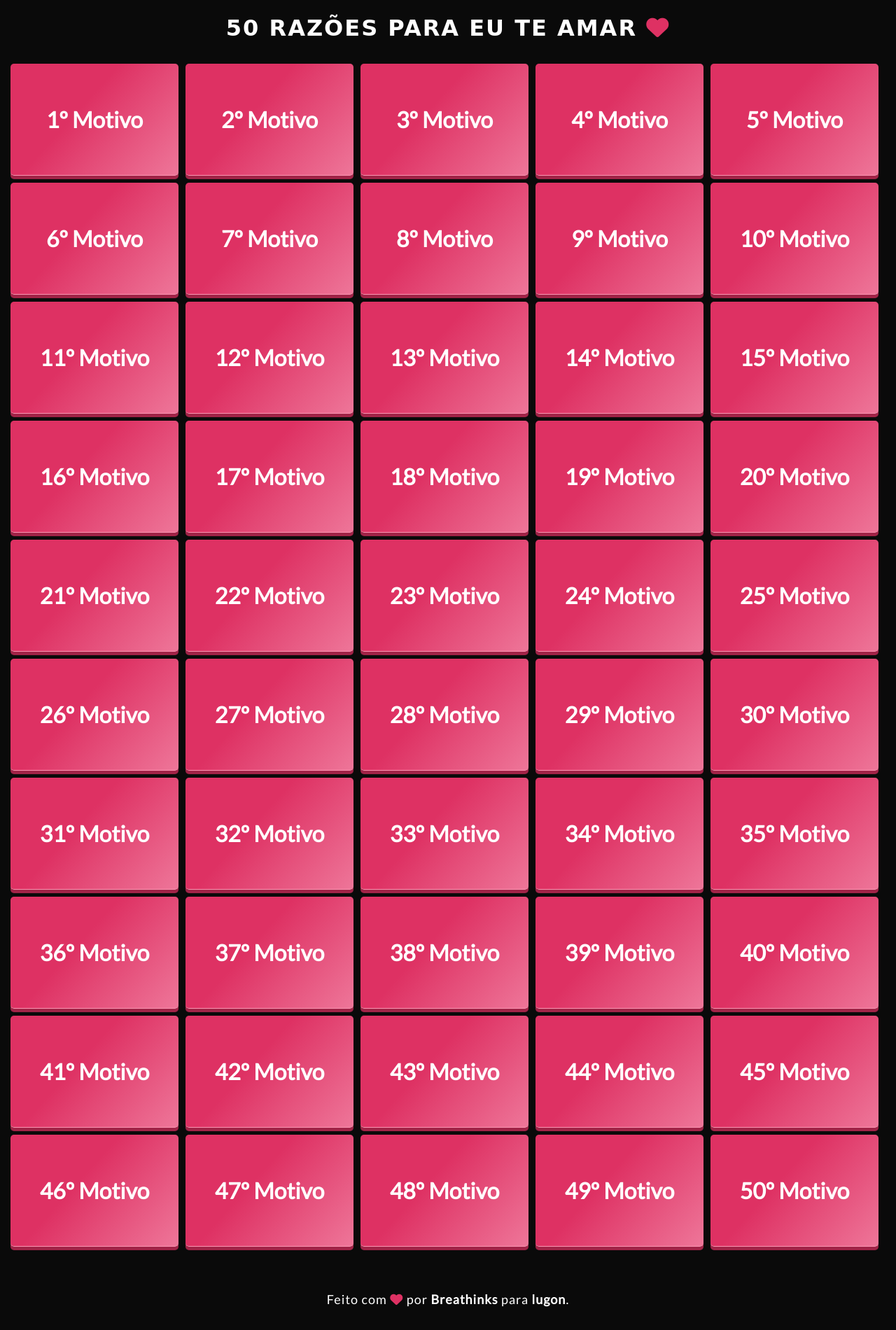
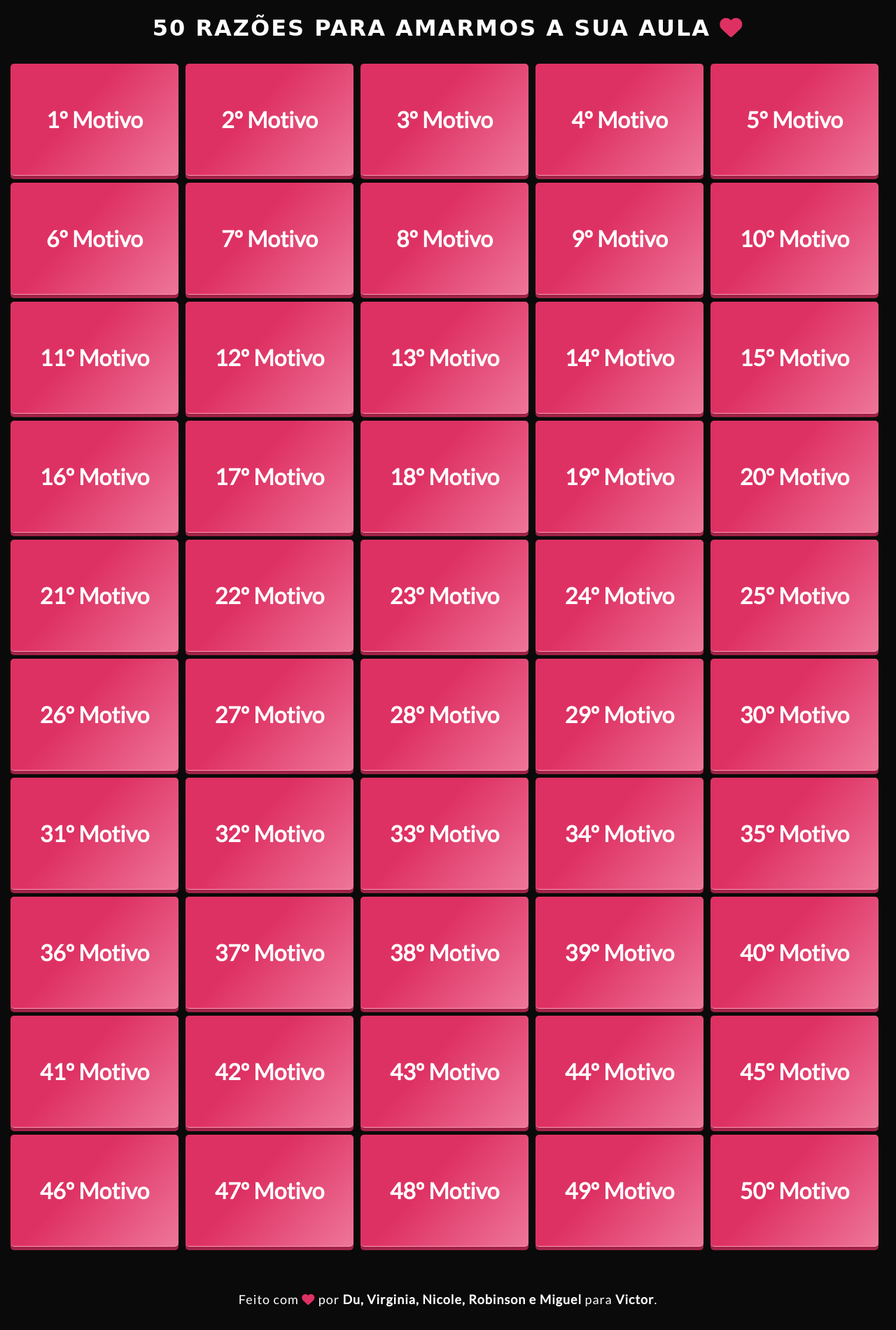
Before and after one commit to breathinks/welovevictor, a plain HTML site: page index.html in a window 1280 px wide. Shown: the whole page at 70% size. Drawn offline with Linux system fonts and the light colour scheme; a web font is replaced by a local one.

Commit message:
Update index.html

```diff
--- a/index.html
+++ b/index.html
@@ -9,11 +9,11 @@
     <link rel="stylesheet" href="assets/css/style.css">
     <link rel="stylesheet" href="https://cdnjs.cloudflare.com/ajax/libs/font-awesome/4.7.0/css/font-awesome.min.css">
 
-    <title>50 razões para eu te amar...</title>
+    <title>50 razões para amarmos a sua aula...</title>
 </head>
 <body>
     <div class="top">
-        <h1>50 RAZÕES PARA EU TE AMAR <i class="fa fa-heart"></i></h1>
+        <h1>50 RAZÕES PARA AMARMOS A SUA AULA <i class="fa fa-heart"></i></h1>
     </div>
     <div class="container">
         <div class="box" onclick="reason1()">
@@ -219,7 +219,7 @@
     </div>
 
     <footer>
-        <h6>Feito com <i class="fa fa-heart"></i> por <span>Breathinks</span> para <span>lugon</span>.</h6>
+        <h6>Feito com <i class="fa fa-heart"></i> por <span>Du, Virginia, Nicole, Robinson e Miguel</span> para <span>Victor</span>.</h6>
     </footer>
     <script src="assets/js/main.js"></script>
     <script src="https://kit.fontawesome.com/1942794f8c.js" crossorigin="anonymous"></script>
```
